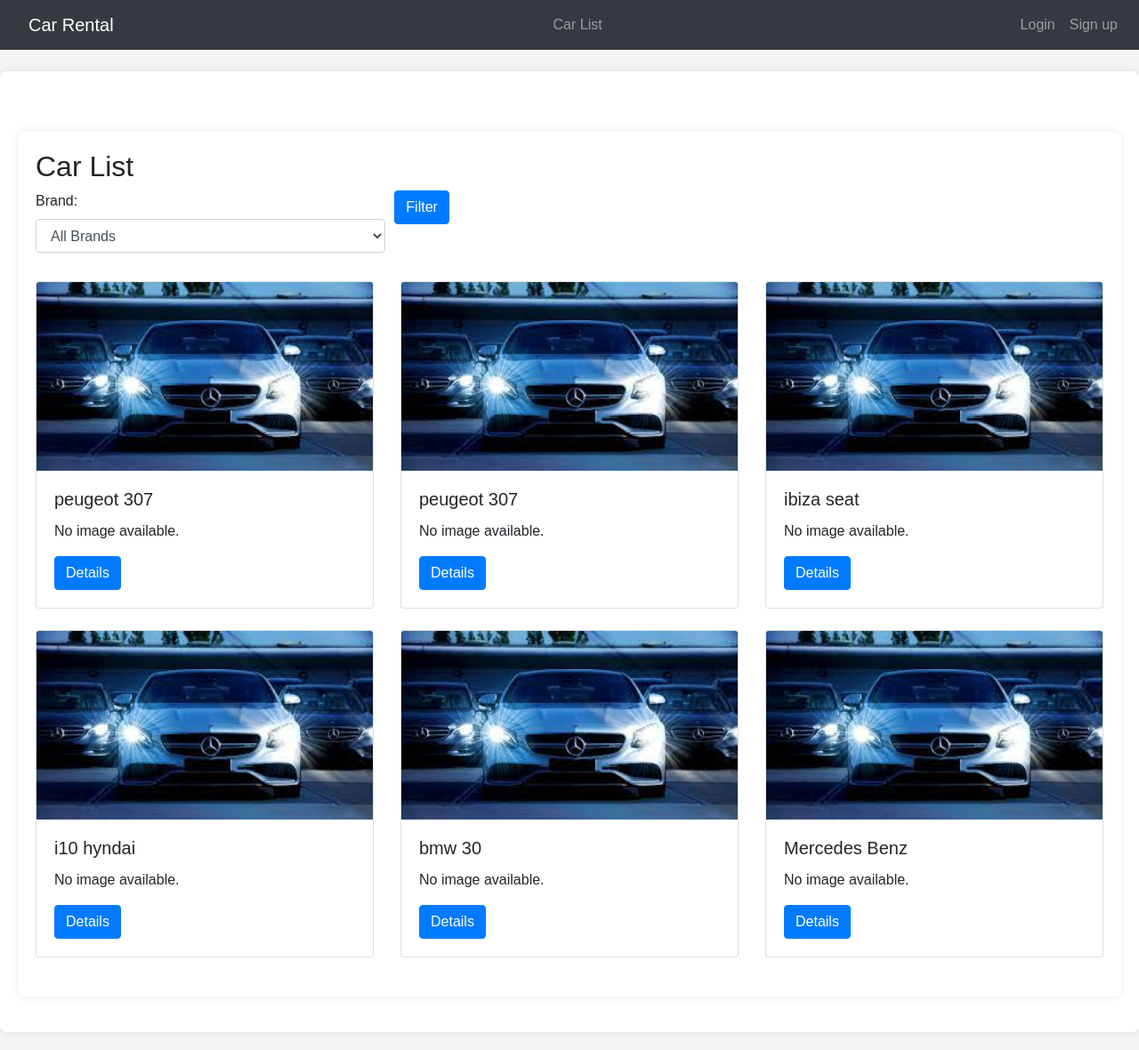
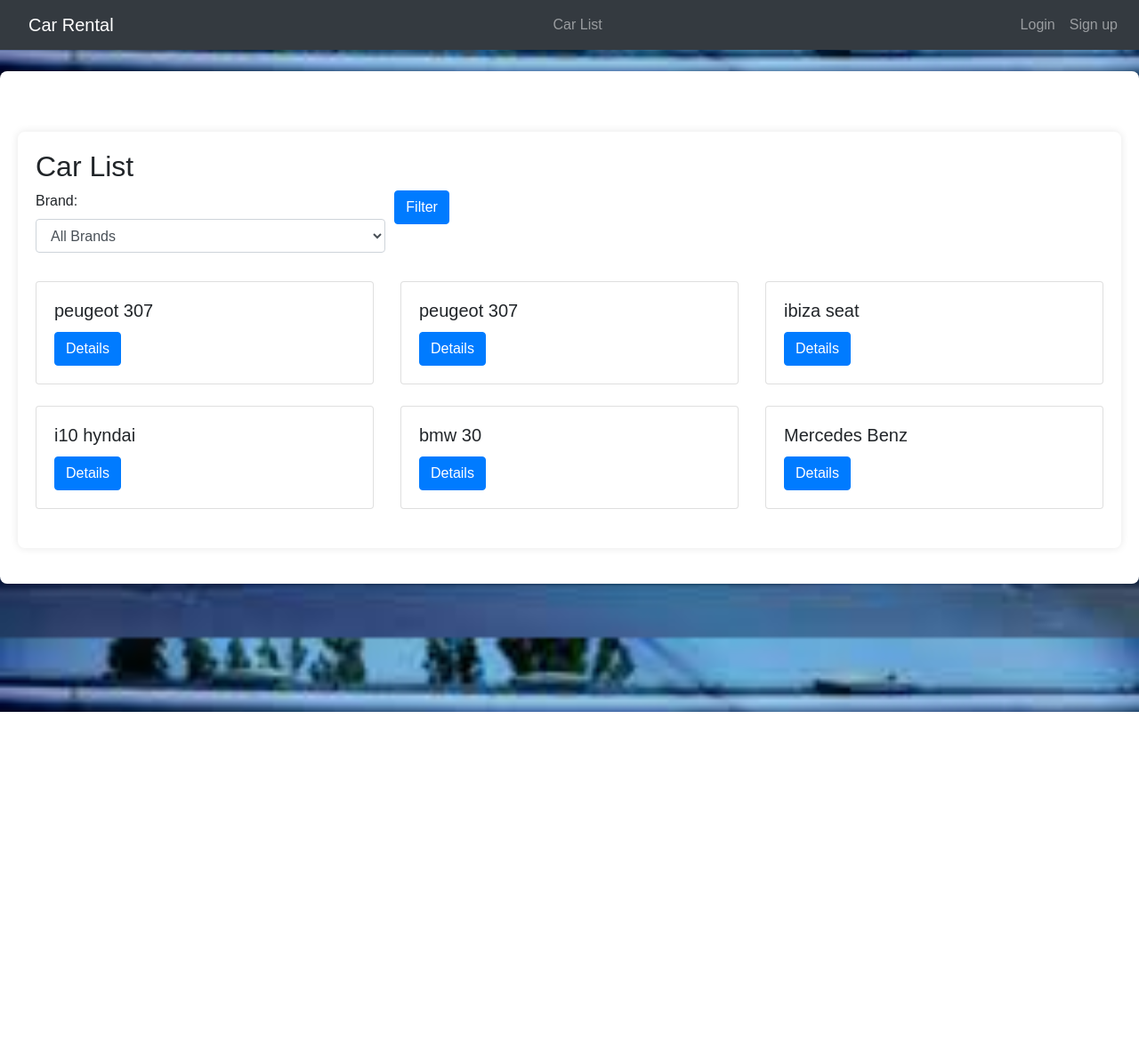
Before and after one commit to Jouini-fakhri/car_rental, a Django app: page /car_list/ in a window 1280 px wide. Shown: the whole page at 89% size. After the commit the page ends 800 px from the top, so only its background shows below. Run offline with Django 4.2, Linux system fonts and the light colour scheme; data comes from the database, SQL or seed files in the repository; both versions use the stored data as it was after the commit; some libraries are stand-ins or nearby versions.

Commit message:
filtre update

```diff
--- a/car_rental/models.py
+++ b/car_rental/models.py
@@ -1,16 +1,26 @@
 # car_rental/models.py
 from django.db import models
+from PIL import Image
 
 class Car(models.Model):
     brand = models.CharField(max_length=100)
     model = models.CharField(max_length=100)
-    category = models.CharField(choices=[('normal', 'Normal'), ('luxury', 'Luxury')], max_length=10)
+    car_image = models.ImageField(upload_to='car_images/', blank=True, null=True)
+    category = models.CharField(max_length=100, choices=[('Normal', 'Normal'), ('Luxury', 'Luxury')])
     price = models.DecimalField(max_digits=10, decimal_places=2)
     return_date = models.DateField()
-    car_image = models.ImageField(upload_to='car_images/', null=True, blank=True)
 
-    def __str__(self):
-        return f"{self.brand} {self.model}"
+    def save(self, *args, **kwargs):
+        super().save(*args, **kwargs)
+
+        # Resize the uploaded image to a thumbnail
+        if self.car_image:
+            img = Image.open(self.car_image.path)
+            if img.height > 300 or img.width > 300:
+                output_size = (300, 300)
+                img.thumbnail(output_size)
+                img.save(self.car_image.path)
+
 
     class Meta:
         app_label = 'car_rental'
--- a/car_rental/static/car_rental/css/car_detail.css
+++ b/car_rental/static/car_rental/css/car_detail.css
@@ -1,3 +1,5 @@
+/* static/car_rental/css/car_details.css */
+
 body {
     font-family: 'Arial', sans-serif;
     margin: 0;
@@ -21,6 +23,10 @@ header {
     margin-top: 20px;
 }
 
+img {
+    max-width: 100%; /* Make sure images don't overflow their containers */
+}
+
 a {
     color: #007BFF;
 }
--- a/car_rental/static/car_rental/css/styles.css
+++ b/car_rental/static/car_rental/css/styles.css
@@ -4,7 +4,17 @@ body {
     font-family: Arial, sans-serif;
     margin: 0;
     padding: 0;
-    background-color: #f4f4f4;
+    background-image: url('../images/car.jpg');
+    background-size: cover;
+}
+
+.container {
+    max-width: 1500px;
+    margin: 20px auto;
+    background-color: white;
+    padding: 20px;
+    border-radius: 8px;
+    box-shadow: 0 0 10px rgba(0, 0, 0, 0.1);
 }
 
 nav {
--- a/car_rental/templates/car_rental/car_list.html
+++ b/car_rental/templates/car_rental/car_list.html
@@ -30,16 +30,9 @@
             {% for car in cars %}
                 <div class="col-md-4">
                     <div class="card mb-4">
-                        <img src="{% if car.car_image %}{{ car.car_image.url }}{% else %}/static/car_rental/images/car.jpeg{% endif %}" class="card-img-top" alt="{{ car.brand }} {{ car.model }}">
+
                         <div class="card-body">
                             <h5 class="card-title">{{ car.brand }} {{ car.model }}</h5>
-                            <p class="card-text">
-                                {% if car.car_image %}
-                                    {{ car.car_image }}
-                                {% else %}
-                                    No image available.
-                                {% endif %}
-                            </p>
                             <a href="{% url 'car_detail' pk=car.pk %}" class="btn btn-primary">Details</a>
                             {% if user.is_authenticated %}
                                 <a href="{% url 'car_edit' pk=car.pk %}" class="btn btn-warning">Edit</a>
--- a/car_rental/views.py
+++ b/car_rental/views.py
@@ -41,11 +41,10 @@ def car_detail(request, pk):
 
 @login_required
 def car_new(request):
-    if request.method == "POST":
-        form = CarForm(request.POST)
+    if request.method == 'POST':
+        form = CarForm(request.POST, request.FILES)
         if form.is_valid():
-            car = form.save(commit=False)
-            car.save()
+            car = form.save()
             return redirect('car_detail', pk=car.pk)
     else:
         form = CarForm()
--- a/car_rental_project/settings.py
+++ b/car_rental_project/settings.py
@@ -122,7 +122,7 @@ USE_TZ = True
 STATIC_URL = '/static/'
 STATICFILES_DIRS = [
     # Absolute path to the 'static' directory in your app
-    os.path.join(BASE_DIR, 'car_rental/static'),
+    os.path.join(BASE_DIR, 'car_rental', 'static'),
 ]
 
 # Default primary key field type
```
Also changed, not shown: car_rental/forms.py (+7 -0 lines), car_rental/templates/car_rental/car_edit.html (+4 -3 lines), car_rental/images/car.jpeg, car_rental/images/car.jpg (added), car_rental/images/default_car_image.jpg.jpg (added), car_rental/migrations/0003_alter_car_category.py (added), car_rental/migrations/0004_alter_car_category.py (added), db.sqlite3.
